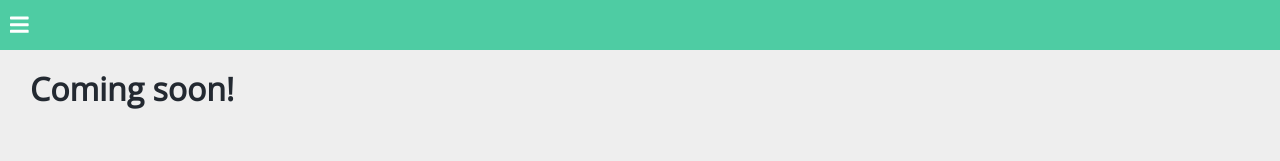
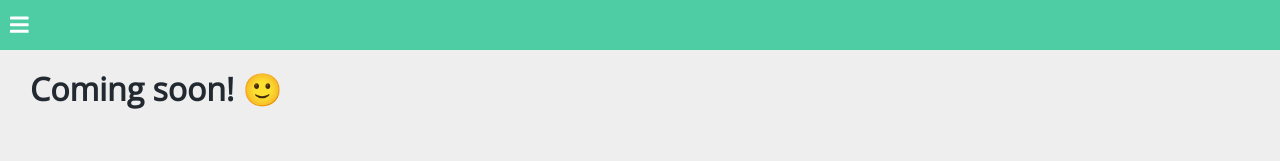
Before and after one commit to AlexSwensen/daisydash, a Next.js app: page / in a window 1280 px wide. Shown: the top 161 px of the page. Built offline with nearby package versions, Linux system fonts and the light colour scheme.

Commit message:
add smileyface emoji

```diff
--- a/src/components/frame/frame.tsx
+++ b/src/components/frame/frame.tsx
@@ -6,7 +6,7 @@ export default function Frame() {
         <Navbar></Navbar>
         <div className={styles.frameContent}>
 
-            <h1>Coming soon!</h1>
+            <h1>Coming soon! 🙂</h1>
         </div>
 
     </div>
```
